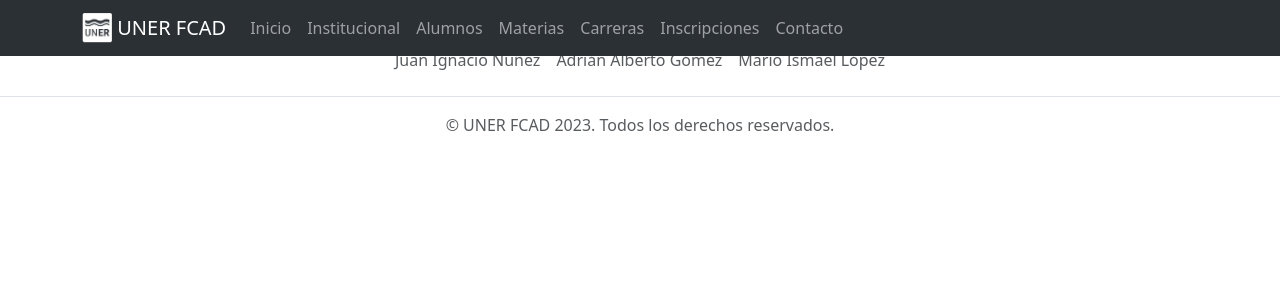
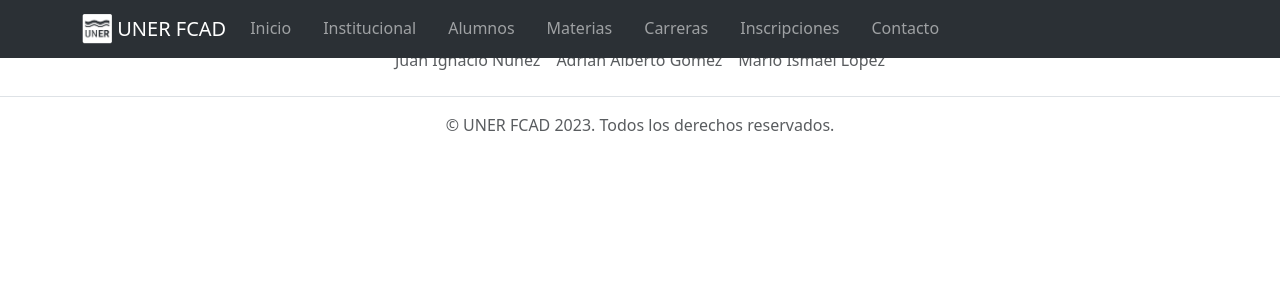
Before and after one commit to adriangz10/app, a React (Create React App) app: page / in a window 1280 px wide. Shown: the top 300 px of the page. Built offline with nearby package versions, Linux system fonts and the light colour scheme.

Commit message:
Pequeños cambios

```diff
--- a/src/componentes/Header/Header.jsx
+++ b/src/componentes/Header/Header.jsx
@@ -32,8 +32,8 @@ export function Header() {
             </Navbar.Brand>
             <Navbar.Toggle aria-controls="algo" />
             <Navbar.Collapse id="algo">
-              <Nav className="me-auto">
-              <Nav.Link as={Link} to="/inicio">
+              <Nav className="me-auto" variant="underline">
+              <Nav.Link eventKey="link-1" as={Link} to="/inicio">
                   Inicio
                 </Nav.Link>
                 <Nav.Link as={Link} to="/institucional">
--- a/src/componentes/Inicio/Inicio.css
+++ b/src/componentes/Inicio/Inicio.css
@@ -36,7 +36,7 @@
 .card-title {
     text-align: center;
     height:100px;
-    width:300px;
+    width:380px;
     overflow: hidden;
     text-overflow: ellipsis;
 }
--- a/src/componentes/Inicio/Inicio.jsx
+++ b/src/componentes/Inicio/Inicio.jsx
@@ -32,11 +32,12 @@ export function Inicio() {
       <div className="row">
         {news.map((article) => (
           <div key={article.url} className="col-4 mb-4">
-            <div className="card" style={{ minWidth: "200px" }}>
+            <div className="card text-center" style={{ minWidth: "200px" }}>
               <div className="card-body">
                 <h3 className="card-title">{article.title}</h3>
+                <a href={article.url} class="card-link">ver mas</a>
                 <hr />
-                <p id="parrafo">{article.author}</p>
+                <p>Fuente: {article.author}</p>
               </div>
             </div>
           </div>
```
